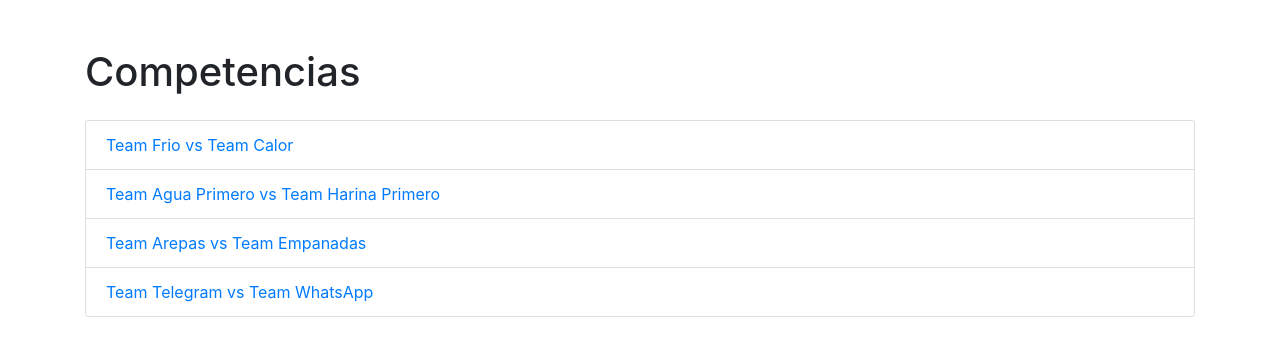
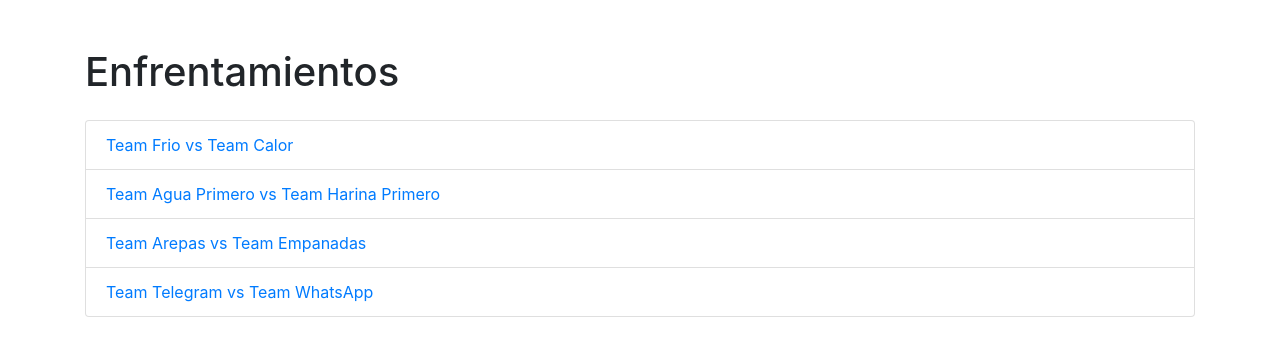
Before and after one commit to JChiquin/git-competencias-2026-2, a plain HTML site: page index.html in a window 1280 px wide. Drawn offline with nearby package versions, Linux system fonts and the light colour scheme.

Commit message:
Se cambia el titulo a enfrentamientos

```diff
--- a/index.html
+++ b/index.html
@@ -8,7 +8,7 @@
 </head>
 <body>
   <div class="container mt-5">
-    <h1>Competencias</h1>
+    <h1>Enfrentamientos</h1>
     <ul class="list-group mt-4">
       <li class="list-group-item">
         <a href="competencia1.html">Team Frio vs Team Calor</a>
```
